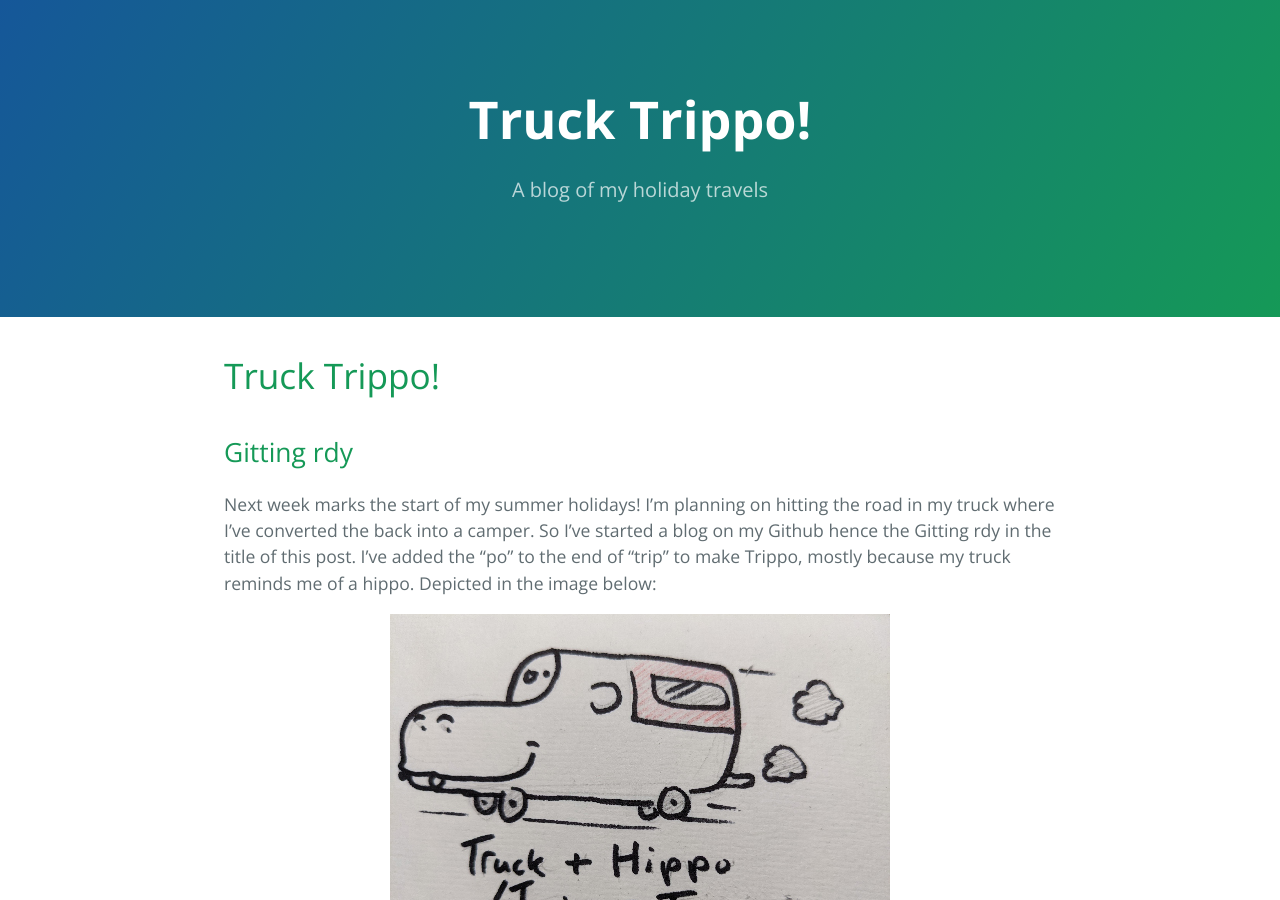
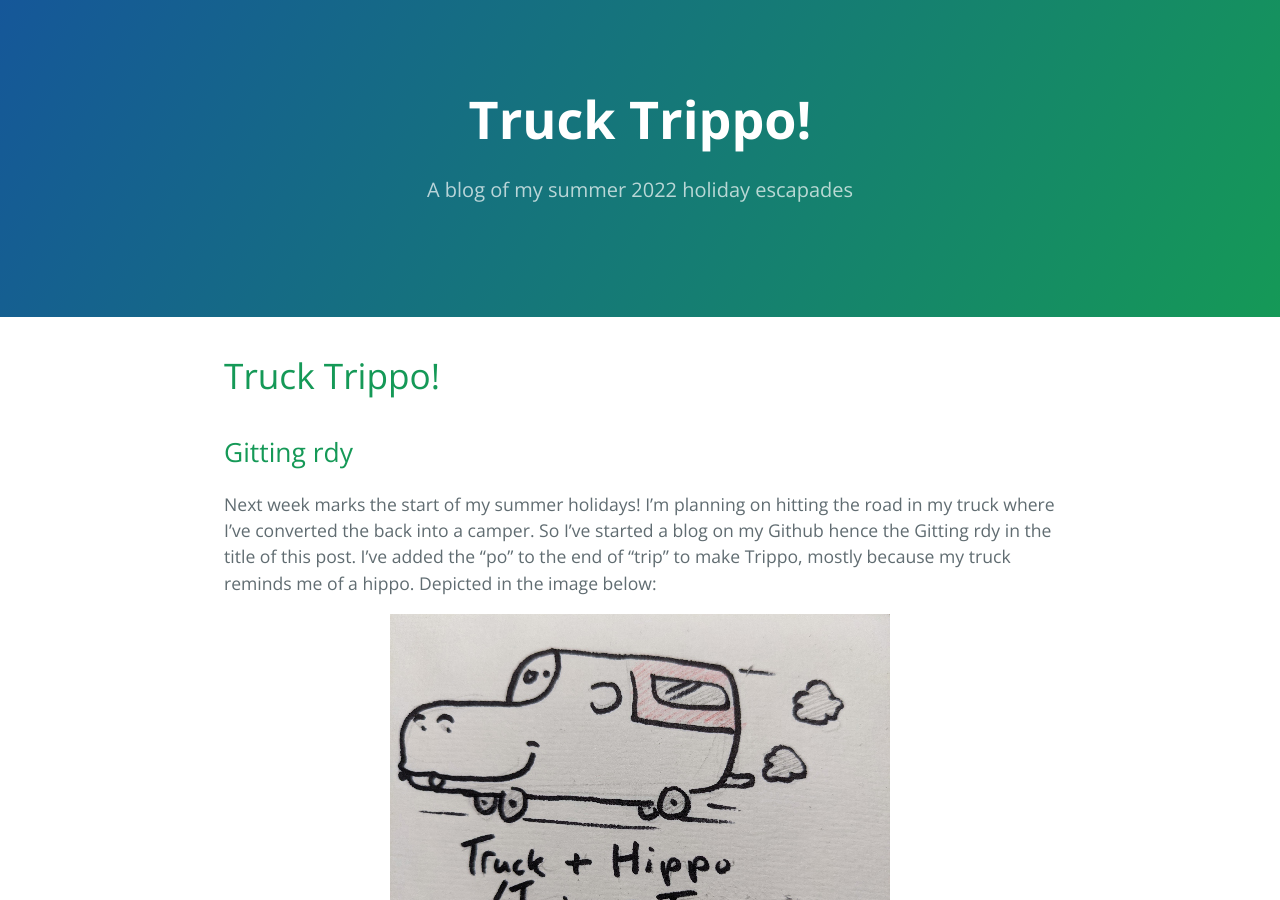
Before and after one commit to SquidLiquid224/ElDinoTruckTrippo, a Jekyll site: the page built from index.md, in a window 1280 px wide and 900 px high. Built offline with Jekyll 4.4.1, drawn with Linux system fonts in a browser that asks for light colours; our own code applies the rules of GitHub Pages for plain Markdown files.

Commit message:
Update _config.yml

```diff
--- a/_config.yml
+++ b/_config.yml
@@ -1,5 +1,5 @@
 title: Truck Trippo!
-description: A blog of my holiday travels
+description: A blog of my summer 2022 holiday escapades
 google_analytics:
 theme: jekyll-theme-cayman
 
```
